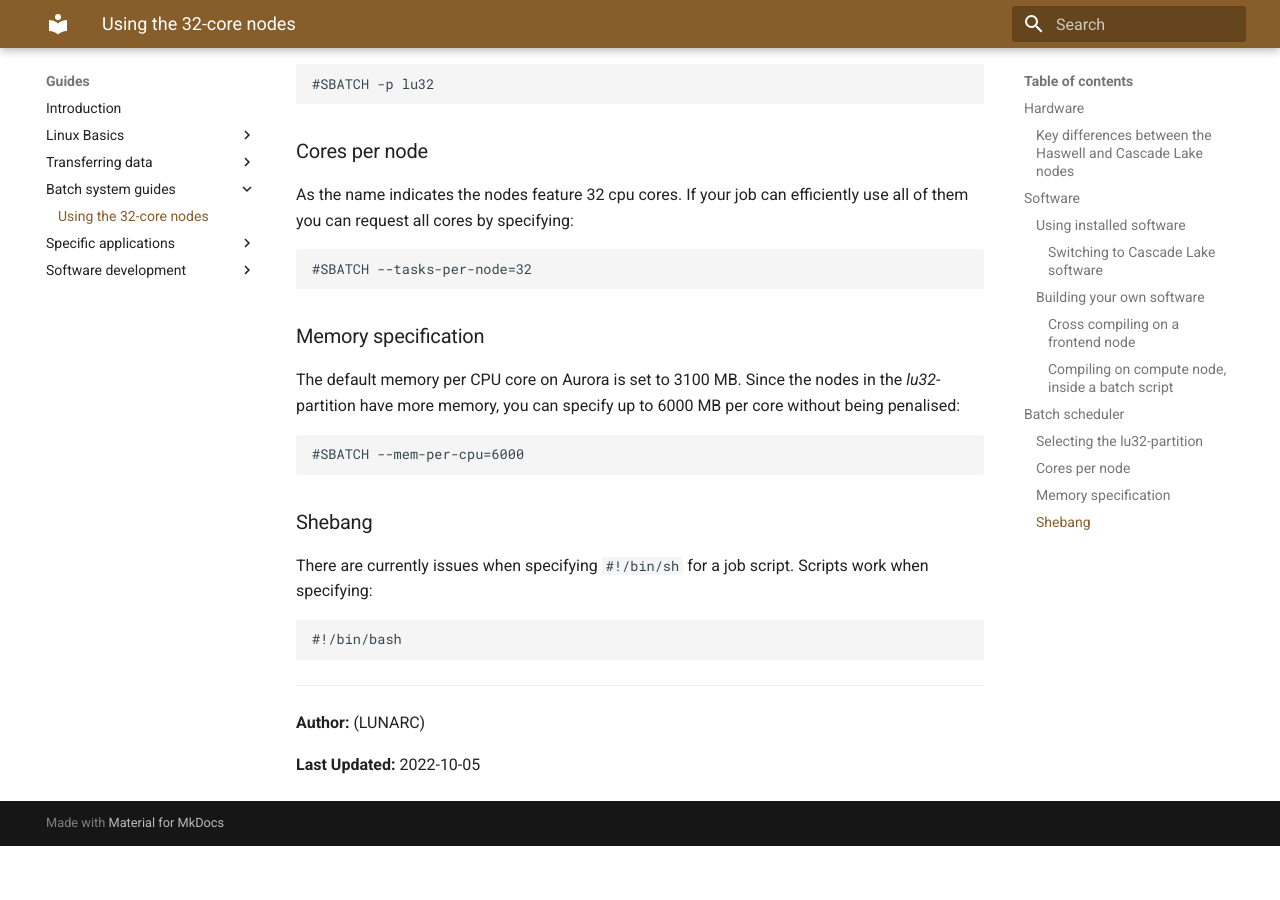
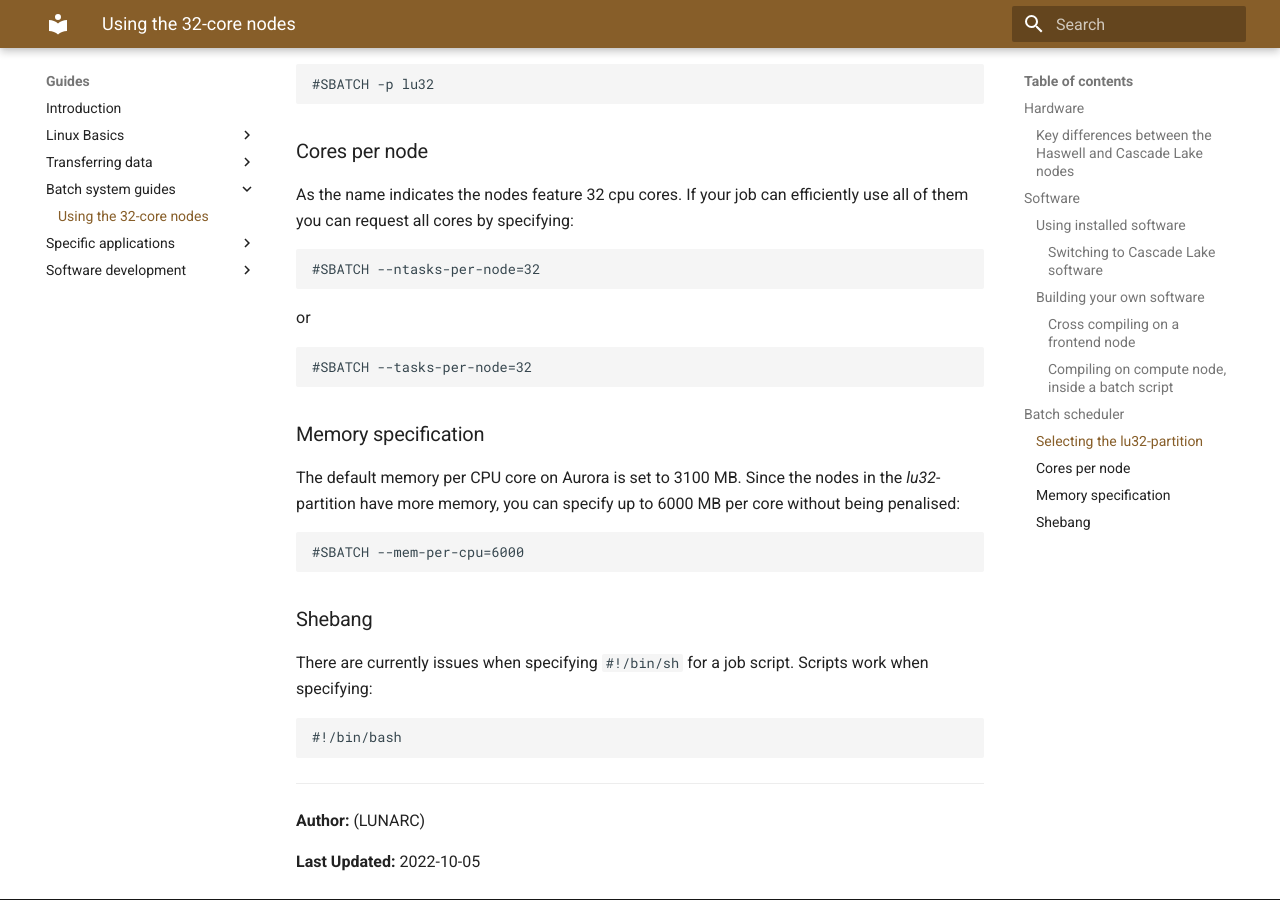
Before and after one commit to lunarc/lunarc_docs, an MkDocs documentation site: the page built from docs/guides/batch_system/32_core_nodes.md, in a window 1280 px wide and 900 px high, scrolled down 3543 px. Built offline with MkDocs 1.6.1 and Material for MkDocs 9.7.7, drawn with Linux system fonts in a browser that asks for light colours; comment, search, counter and statistics services are not loaded; before the commit the page ends 4389 px from its top, so only the background shows below that.

Commit message:
Updated --tasks-per-node to --ntasks-per-node

````diff
--- a/docs/guides/batch_system/32_core_nodes.md
+++ b/docs/guides/batch_system/32_core_nodes.md
@@ -105,8 +105,16 @@ To instruct the scheduler to execute your job to run on the *lu32*-partition you
 As the name indicates the nodes feature 32 cpu cores.  If your job can efficiently use all of them you can request all cores by specifying:
 
 ```
+#SBATCH --ntasks-per-node=32
+```
+
+or
+
+
+```
 #SBATCH --tasks-per-node=32
 ```
+
 ### Memory specification
 The default memory per CPU core on Aurora is set to 3100 MB.  Since the nodes in the *lu32*-partition have more memory, you can specify up to 6000 MB per core without being penalised:
 
````
